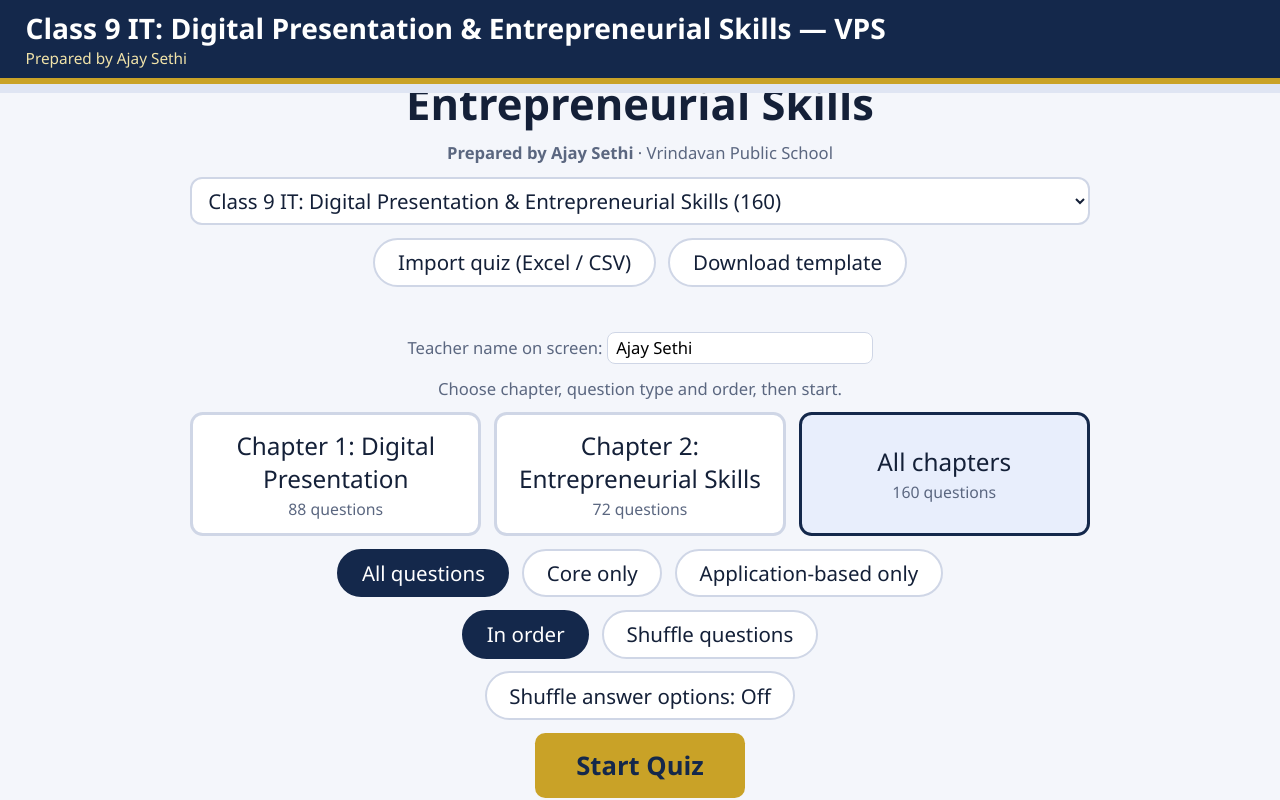
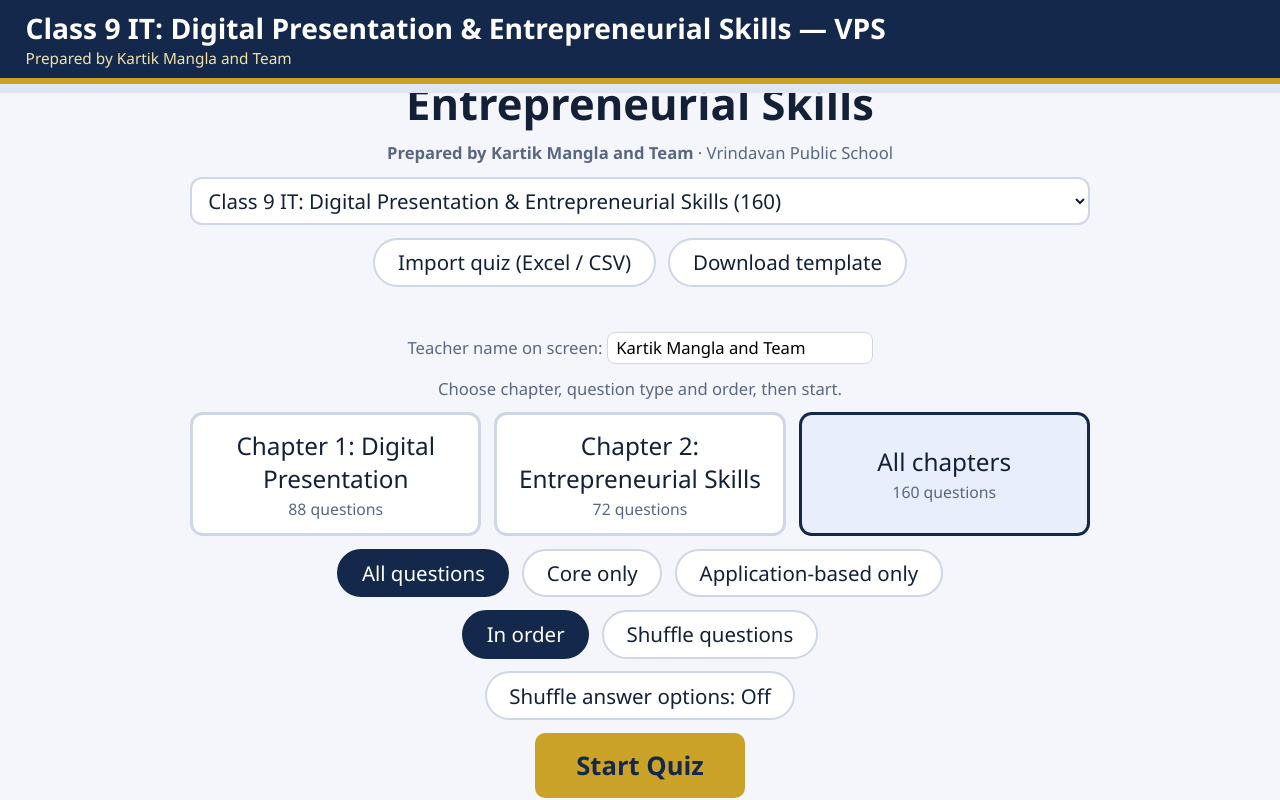
Before and after one commit to kartikmangla85-rgb/PaperQrQuiz, a plain HTML site: page quiz.html in a window 1280 px wide. Drawn offline with Linux system fonts and the light colour scheme.

Commit message:
Update quiz.html

```diff
--- a/quiz.html
+++ b/quiz.html
@@ -79,7 +79,7 @@ footer{display:flex;gap:1.2vw;justify-content:center;align-items:center;padding:
 </head>
 <body>
 <header>
-  <div><h1 id="title">Quiz &mdash; VPS</h1><div class="by byl">Prepared by Ajay Sethi</div></div>
+  <div><h1 id="title">Quiz &mdash; VPS</h1><div class="by byl">Prepared by Kartik Mangla and Team</div></div>
   <div class="meta"><span id="meta"></span><span class="qrstat" id="qrstat"></span></div>
 </header>
 <div class="bar"><i id="prog"></i></div>
@@ -87,7 +87,7 @@ footer{display:flex;gap:1.2vw;justify-content:center;align-items:center;padding:
 <main id="start">
   <div class="center">
     <h2 id="qtitle">Quiz</h2>
-    <div class="hint" style="margin-bottom:.4em"><b class="byl">Prepared by Ajay Sethi</b> &middot; Vrindavan Public School</div>
+    <div class="hint" style="margin-bottom:.4em"><b class="byl">Prepared by Kartik Mangla and Team</b> &middot; Vrindavan Public School</div>
     <div class="row" id="libbar" style="align-items:center">
       <select id="quizsel" aria-label="Choose quiz"></select>
       <button class="pill" id="impq">Import quiz (Excel / CSV)</button>
@@ -96,7 +96,7 @@ footer{display:flex;gap:1.2vw;justify-content:center;align-items:center;padding:
       <input type="file" id="impfile" class="hide" accept=".xlsx,.xlsm,.csv,.txt,text/csv">
     </div>
     <div class="hint" id="impmsg" style="min-height:1.2em"></div>
-    <div class="row" style="align-items:center"><label class="hint">Teacher name on screen: <input id="byname" value="Ajay Sethi" maxlength="40" style="font:inherit;padding:.2em .5em;border:1px solid var(--line);border-radius:8px"></label></div>
+    <div class="row" style="align-items:center"><label class="hint">Teacher name on screen: <input id="byname" value="Kartik Mangla and Team" maxlength="40" style="font:inherit;padding:.2em .5em;border:1px solid var(--line);border-radius:8px"></label></div>
     <div class="hint">Choose chapter, question type and order, then start.</div>
     <div class="choices" id="chapters"></div>
     <div class="row" id="types">
@@ -139,7 +139,7 @@ footer{display:flex;gap:1.2vw;justify-content:center;align-items:center;padding:
     <h2>Quiz Complete!</h2>
     <div class="score" id="score"></div>
     <p class="hint" id="pct" style="font-size:clamp(18px,2.4vw,38px)"></p>
-    <p class="hint byl">Prepared by Ajay Sethi</p>
+    <p class="hint byl">Prepared by Kartik Mangla and Team</p>
     <div class="row">
       <button class="btn gold hide" id="revskip">Go back to skipped questions</button>
       <button class="btn gold" id="again">Play Again</button>
```
